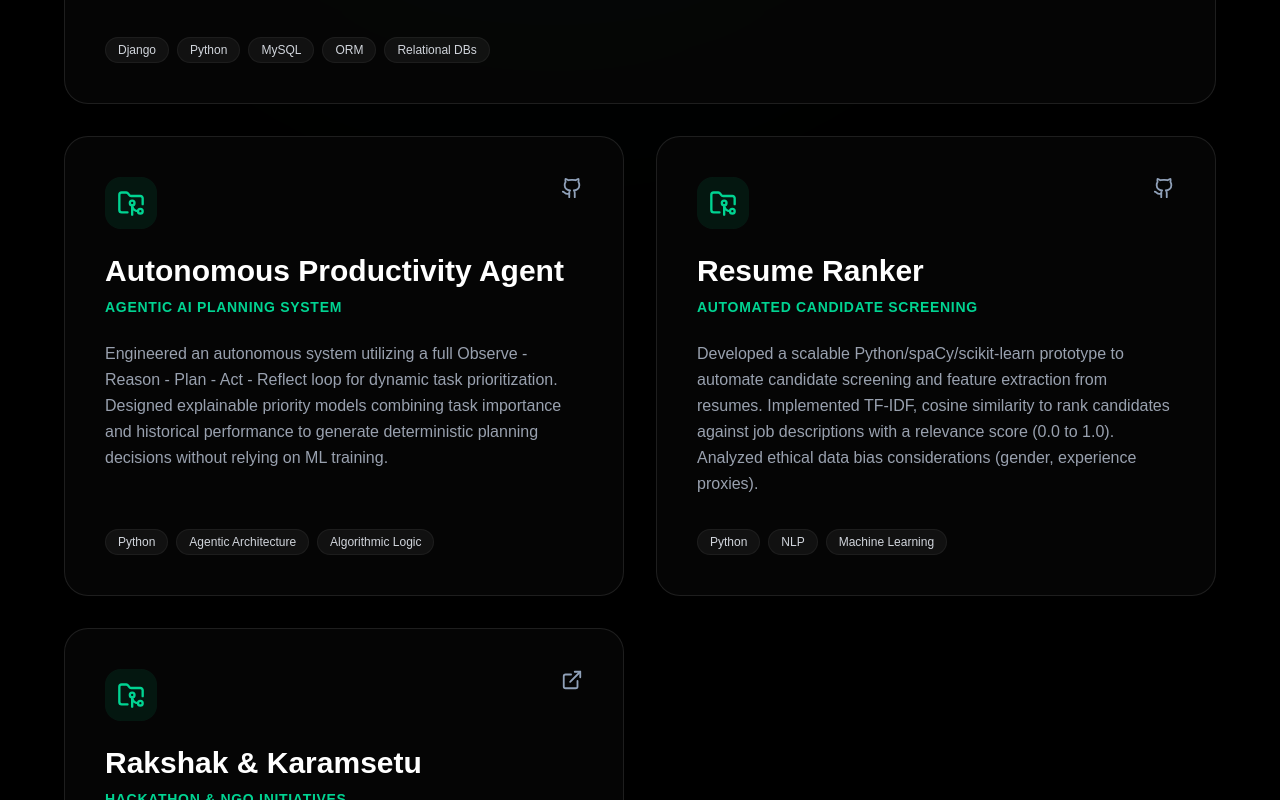
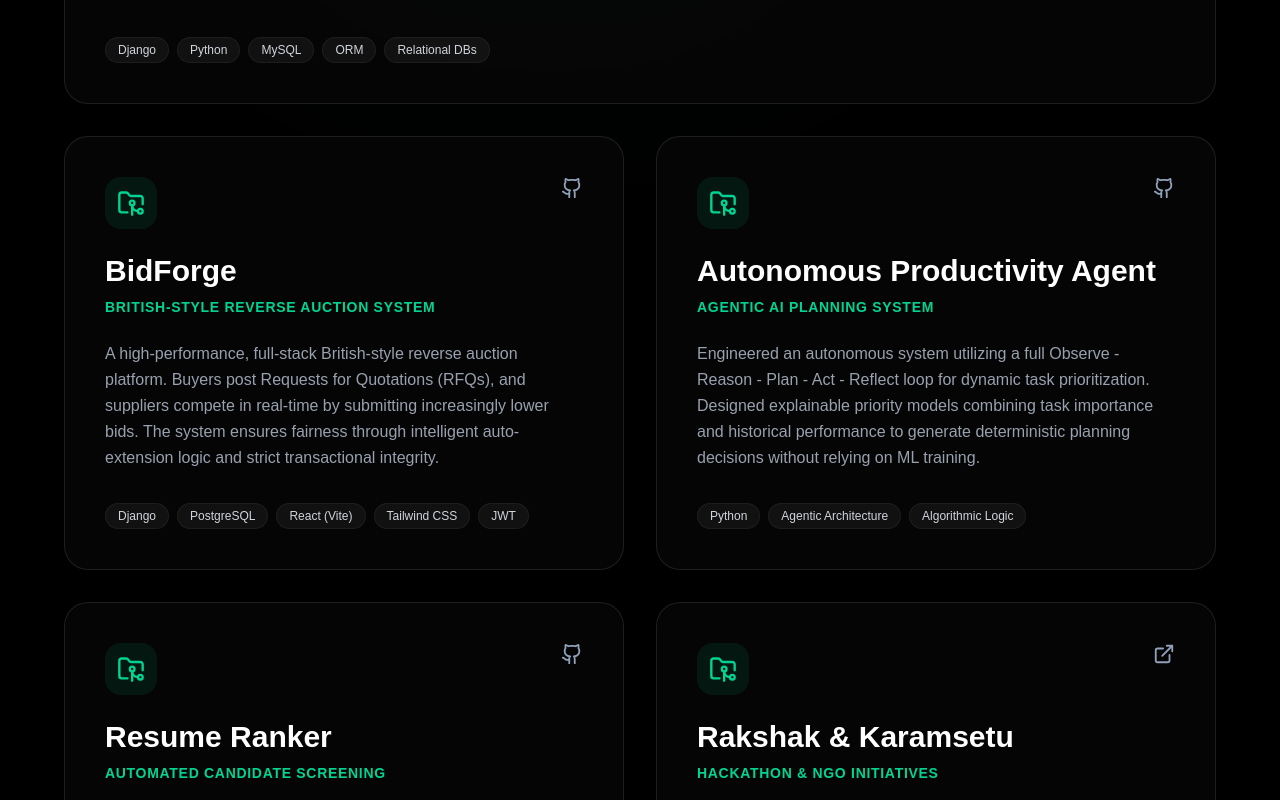
Before and after one commit to yuvieee01/portfolio-2026, a Next.js app: page / in a window 1280 px wide. Shown: the part 2420-3220 px from the top of the page. Built offline with nearby package versions, Linux system fonts and the light colour scheme; no server answers.

Commit message:
added project

```diff
--- a/src/components/Projects.tsx
+++ b/src/components/Projects.tsx
@@ -16,6 +16,15 @@ export default function Projects() {
       tech: ["Django", "Python", "MySQL", "ORM", "Relational DBs"],
       github: "https://github.com/yuvieee01/breakmoney",
       live: "https://yuvieee01.pythonanywhere.com/",
+      featured: true
+    },
+    {
+      title: "BidForge",
+      subtitle: "British-Style Reverse Auction System",
+      description: "A high-performance, full-stack British-style reverse auction platform. Buyers post Requests for Quotations (RFQs), and suppliers compete in real-time by submitting increasingly lower bids. The system ensures fairness through intelligent auto-extension logic and strict transactional integrity.",
+      tech: ["Django", "PostgreSQL", "React (Vite)", "Tailwind CSS", "JWT"],
+      github: "https://github.com/yuvieee01/BidForge-RFQ",
+      live: "",
       featured: true
     },
     {
```
